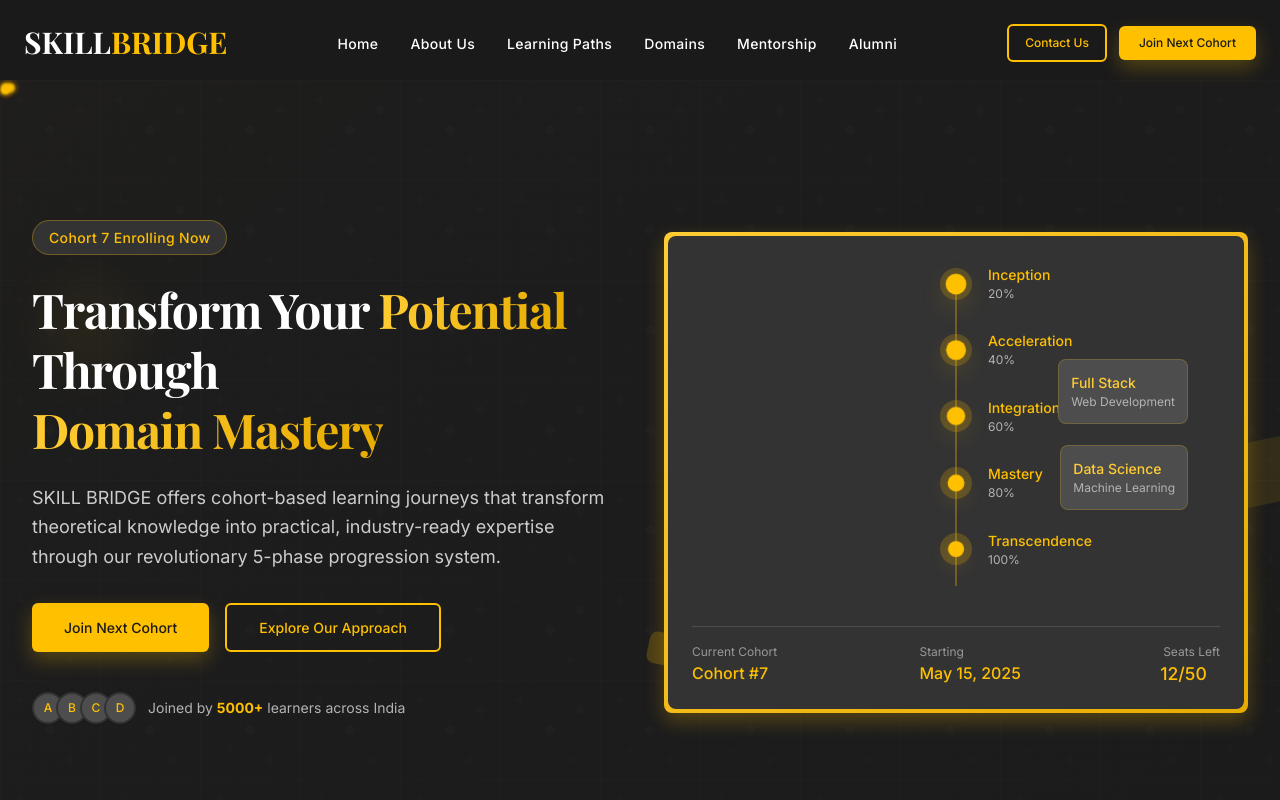
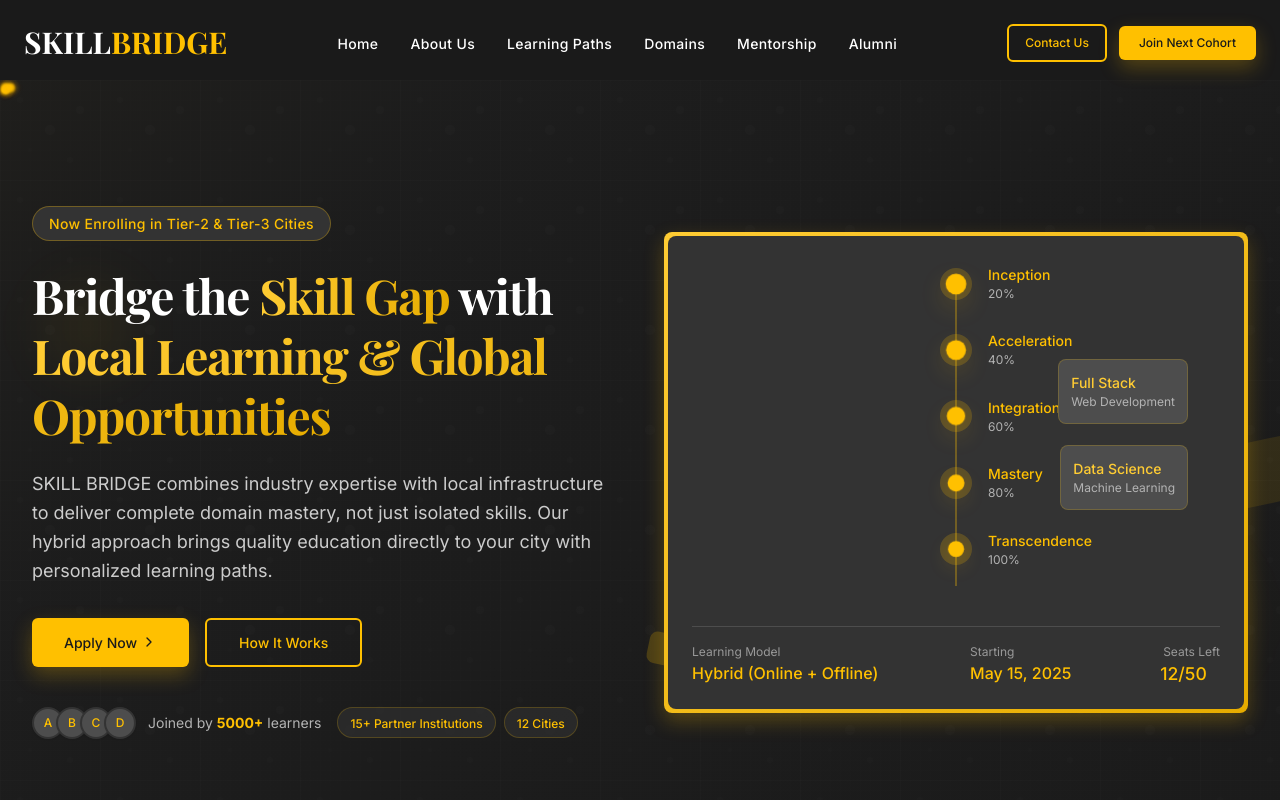
Before and after one commit to Nikhil9989/psb, a Next.js app: page / in a window 1280 px wide. Shown: the top 800 px of the page. Built offline with nearby package versions, Linux system fonts and the light colour scheme.

Commit message:
Update Hero component with clear value proposition and tier-2/3 city focus

```diff
--- a/components/home/Hero.tsx
+++ b/components/home/Hero.tsx
@@ -3,6 +3,7 @@
 import React from 'react';
 import { motion } from 'framer-motion';
 import Link from 'next/link';
+import { ChevronRight } from 'lucide-react';
 
 const Hero = () => {
   return (
@@ -62,7 +63,7 @@ const Hero = () => {
               className="mb-6"
             >
               <span className="inline-block px-4 py-1.5 bg-obsidian-800 border border-gold-500/30 text-gold-500 rounded-full text-sm font-medium tracking-wide">
-                Cohort 7 Enrolling Now
+                Now Enrolling in Tier-2 & Tier-3 Cities
               </span>
             </motion.div>
 
@@ -72,8 +73,8 @@ const Hero = () => {
               transition={{ delay: 0.3, duration: 0.8 }}
               className="font-display mb-6 text-3xl sm:text-4xl md:text-5xl font-bold leading-tight"
             >
-              Transform Your <span className="gold-gradient-text">Potential</span> Through <br className="hidden md:block" />
-              <span className="gold-gradient-text">Domain Mastery</span>
+              Bridge the <span className="gold-gradient-text">Skill Gap</span> with
+              <span className="gold-gradient-text"> Local Learning & Global Opportunities</span>
             </motion.h1>
 
             <motion.p
@@ -82,7 +83,7 @@ const Hero = () => {
               transition={{ delay: 0.4, duration: 0.8 }}
               className="text-base md:text-lg text-obsidian-200 mb-8 max-w-xl mx-auto lg:mx-0"
             >
-              SKILL BRIDGE offers cohort-based learning journeys that transform theoretical knowledge into practical, industry-ready expertise through our revolutionary 5-phase progression system.
+              SKILL BRIDGE combines industry expertise with local infrastructure to deliver complete domain mastery, not just isolated skills. Our hybrid approach brings quality education directly to your city with personalized learning paths.
             </motion.p>
 
             <motion.div
@@ -93,15 +94,20 @@ const Hero = () => {
             >
               <Link
                 href="/enroll"
-                className="btn btn-gold px-8 py-3 text-sm"
+                className="btn btn-gold px-8 py-3 text-sm group relative overflow-hidden"
               >
-                Join Next Cohort
+                <span className="relative z-10 flex items-center">
+                  Apply Now
+                  <ChevronRight className="ml-1 w-4 h-4 group-hover:translate-x-1 transition-transform" />
+                </span>
+                {/* Gold shimmer effect */}
+                <div className="absolute inset-0 w-full h-full bg-gradient-to-r from-gold-500/0 via-gold-500/30 to-gold-500/0 -translate-x-full group-hover:animate-[shimmer_1.5s_infinite] opacity-0 group-hover:opacity-100 transition-opacity duration-300"></div>
               </Link>
               <Link
                 href="/approach"
                 className="btn btn-outline-gold px-8 py-3 text-sm"
               >
-                Explore Our Approach
+                How It Works
               </Link>
             </motion.div>
 
@@ -109,9 +115,10 @@ const Hero = () => {
               initial={{ opacity: 0 }}
               animate={{ opacity: 1 }}
               transition={{ delay: 0.7, duration: 0.8 }}
-              className="mt-10 flex items-center justify-center lg:justify-start text-xs md:text-sm text-obsidian-300"
+              className="mt-10 flex flex-col sm:flex-row items-center gap-4 justify-center lg:justify-start text-xs md:text-sm text-obsidian-300"
             >
-              <div className="flex -space-x-2 mr-3">
+              <div className="flex items-center gap-2">
+                <div className="flex -space-x-2 mr-1">
                   {[...Array(4)].map((_, i) => (
                     <div
                       key={i}
@@ -123,7 +130,16 @@ const Hero = () => {
                     </div>
                   ))}
                 </div>
-              <span>Joined by <strong className="text-gold-500">5000+</strong> learners across India</span>
+                <span>Joined by <strong className="text-gold-500">5000+</strong> learners</span>
+              </div>
+              <div className="flex items-center gap-2">
+                <div className="px-3 py-1 rounded-full bg-obsidian-800/60 border border-gold-500/20">
+                  <span className="text-xs font-medium text-gold-500">15+ Partner Institutions</span>
+                </div>
+                <div className="px-3 py-1 rounded-full bg-obsidian-800/60 border border-gold-500/20">
+                  <span className="text-xs font-medium text-gold-500">12 Cities</span>
+                </div>
+              </div>
             </motion.div>
           </motion.div>
 
@@ -209,8 +225,8 @@ const Hero = () => {
 
                   <div className="mt-4 border-t border-obsidian-700 pt-4 flex justify-between items-center">
                     <div>
-                      <div className="text-xs text-obsidian-400">Current Cohort</div>
-                      <div className="text-gold-500 font-medium">Cohort #7</div>
+                      <div className="text-xs text-obsidian-400">Learning Model</div>
+                      <div className="text-gold-500 font-medium">Hybrid (Online + Offline)</div>
                     </div>
                     <div>
                       <div className="text-xs text-obsidian-400">Starting</div>
```
Lines whose indentation alone changed are shown as unchanged.
